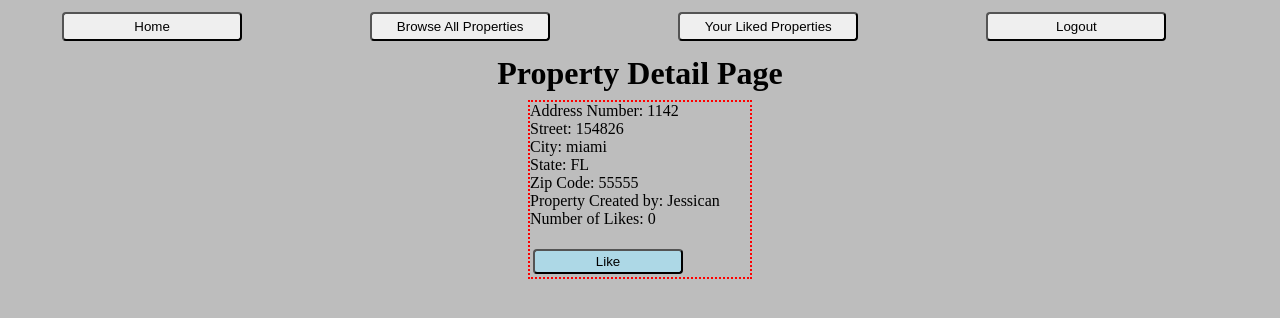
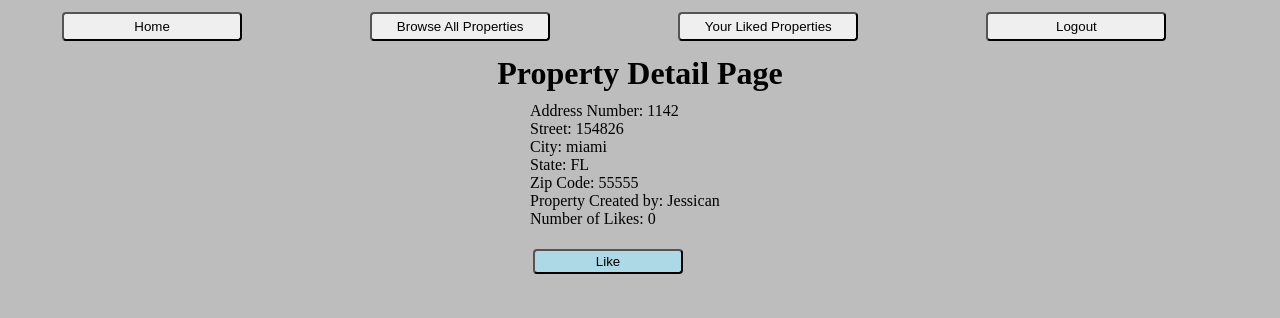
Before and after one commit to Cezequielgg/groupproject, a Django app: template login_regapp/templates/property_detail.html in a window 1280 px wide. Shown: the top 318 px of the page. Run offline with Django 3.2, Linux system fonts and the light colour scheme; the template is opened without the code that fills it: values that come from a table or form of the project are taken from there, others are empty; data comes from the database, SQL or seed files in the repository; tables that the repository leaves empty hold one stand-in row (values such as "Sample post").

Commit message:
removed test outline

```diff
--- a/login_regapp/static/css/style.css
+++ b/login_regapp/static/css/style.css
@@ -176,7 +176,6 @@ td {
   width: 220px;
   margin: 10px auto;
   vertical-align: middle;
-  outline: 2px dotted red;
 }
 
 .formDiv {
```
